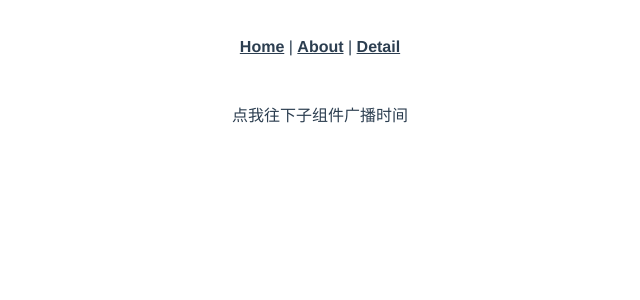
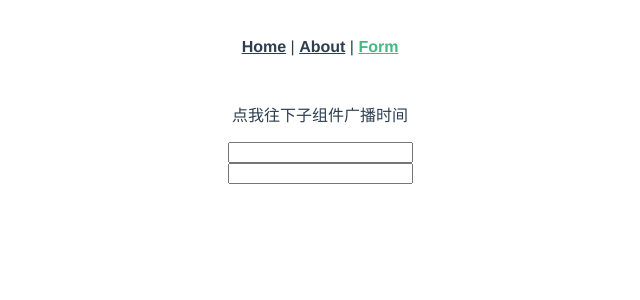
Before and after one commit to Sellenite/Vue-CLI3-practice, a Vue app: page /form in a window 1280 px wide. Shown: the top 300 px of the page, without its empty margins (320-960 px from the left). Built offline with nearby package versions, Linux system fonts and the light colour scheme.

Commit message:
add form

```diff
--- a/package.json
+++ b/package.json
@@ -9,6 +9,7 @@
     "lint": "vue-cli-service lint"
   },
   "dependencies": {
+    "async-validator": "^1.10.1",
     "vue": "^2.5.22",
     "vue-router": "^3.0.1",
     "vuex": "^3.0.1"
--- a/src/App.vue
+++ b/src/App.vue
@@ -3,7 +3,7 @@
         <div id="nav">
             <router-link to="/">Home</router-link> |
             <router-link to="/about">About</router-link> |
-            <router-link to="/detail">Detail</router-link>
+            <router-link to="/form">Form</router-link>
         </div>
         <p @click="testBroadcast">点我往下子组件广播时间</p>
         <router-view />
--- a/src/components/yButton.vue
+++ b/src/components/button/button.vue
@@ -5,7 +5,7 @@
 </template>
 
 <script>
-import Emitter from '../mixins/emitter.js';
+import Emitter from '../../mixins/emitter.js';
 /* 验证传入的属性，不符合的话会阻止 */
 const oneOf = (value, validList) => {
     for (let i = 0; i < validList.length; i++) {
--- /dev/null
+++ b/src/components/form/form.vue
@@ -0,0 +1,22 @@
+<template>
+    <form>
+        <slot></slot>
+    </form>
+</template>
+
+<script>
+export default {
+    name: 'y-form',
+    props: {
+        model: {
+            type: Object
+        },
+        rules: {
+            type: Object
+        }
+    }
+}
+</script>
+
+<style lang="scss" scoped>
+</style>
--- /dev/null
+++ b/src/components/form/formItem.vue
@@ -0,0 +1,26 @@
+<template>
+    <div>
+        <label v-if="label">{{ label }}</label>
+        <div>
+            <slot></slot>
+        </div>
+    </div>
+</template>
+
+<script>
+export default {
+    name: 'y-formItem',
+    props: {
+        label: {
+            type: String,
+            default: ''
+        },
+        prop: {
+            type: String
+        }
+    }
+}
+</script>
+
+<style lang="scss" scoped>
+</style>
--- /dev/null
+++ b/src/components/input/input.vue
@@ -0,0 +1,23 @@
+<template>
+    <input type="text" :value="currentValue" />
+</template>
+
+<script>
+export default {
+    name: 'y-input',
+    props: {
+        value: {
+            type: String,
+            default: ''
+        }
+    },
+    data() {
+        return {
+            currentValue: this.value
+        }
+    }
+}
+</script>
+
+<style lang="scss" scoped>
+</style>
--- a/src/router.js
+++ b/src/router.js
@@ -5,9 +5,9 @@ import Home from './views/Home.vue';
 Vue.use(Router);
 
 // 除了下面import的按需加载写法，还可以这样写
-const Detail = (resolve) => {
-    require.ensure(['./views/Detail.vue'], () => {
-        resolve(require('./views/Detail.vue'));
+const Form = (resolve) => {
+    require.ensure(['./views/Form.vue'], () => {
+        resolve(require('./views/Form.vue'));
     });
 }
 
@@ -36,9 +36,9 @@ export default new Router({
             component: () => import(/* webpackChunkName: "about" */ './views/About.vue')
         },
         {
-            path: '/detail',
-            name: 'detail',
-            component: Detail
+            path: '/form',
+            name: 'form',
+            component: Form
         }
     ]
 })
--- a/src/views/Detail.vue
+++ /dev/null
@@ -1,5 +0,0 @@
-<template>
-    <div class="detail">
-        <h1>This is an detail page</h1>
-    </div>
-</template>
--- /dev/null
+++ b/src/views/Form.vue
@@ -0,0 +1,58 @@
+<template>
+<div class="form">
+    <y-form>
+        <y-form-item>
+            <y-input></y-input>
+        </y-form-item>
+        <y-form-item>
+            <y-input></y-input>
+        </y-form-item>
+    </y-form>
+</div>
+</template>
+
+<script>
+import yForm from '../components/form/form.vue';
+import yFormItem from '../components/form/formItem.vue';
+import yInput from '../components/input/input.vue';
+
+export default {
+    components: {
+        yForm,
+        yFormItem,
+        yInput
+    },
+    data() {
+        return {
+            formValidate: {
+                name: '',
+                email: ''
+            },
+            ruleValidate: {
+                name: [
+                    {
+                        required: true,
+                        message: '用户名不能为空',
+                        trigger: 'blur'
+                    }
+                ],
+                mail: [
+                    {
+                        required: true,
+                        message: '邮箱不能为空',
+                        trigger: 'blur'
+                    },
+                    {
+                        type: 'email',
+                        message: '邮箱格式不正确',
+                        trigger: 'blur'
+                    }
+                ],
+            }
+        }
+    }
+}
+</script>
+
+<style lang="scss" scoped>
+</style>
--- a/src/views/Home.vue
+++ b/src/views/Home.vue
@@ -8,7 +8,7 @@
 </template>
 
 <script>
-import yButton from '../components/yButton.vue';
+import yButton from '../components/button/button.vue';
 import Emitter from '../mixins/emitter.js';
 
 export default {
```
Also changed, not shown: 1 other file (tests, documents, lock files or other folders).
